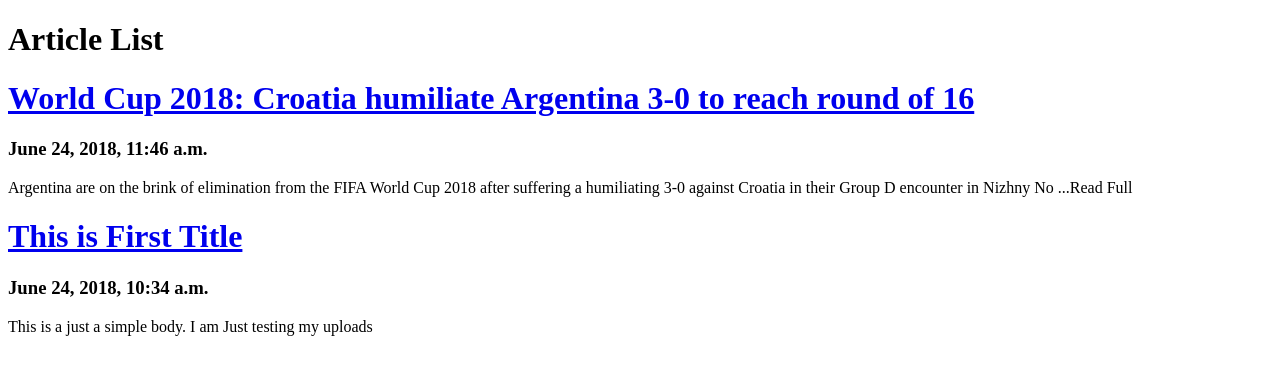
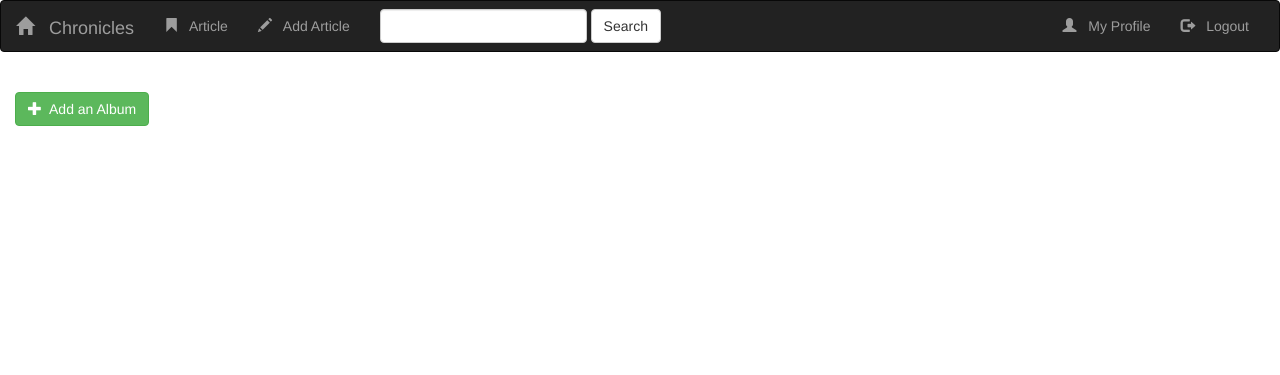
Before and after one commit to sauravprakashgupta/chronicles, a Django app: page /articles/ in a window 1280 px wide. Shown: the top 375 px of the page. Run offline with Django 3.2, Linux system fonts and the light colour scheme; data comes from the database, SQL or seed files in the repository; some libraries are stand-ins or nearby versions.

Commit message:
Including Bootstrp
Including bootstrap with dead links.

```diff
--- a/articles/templates/articles/article_list.html
+++ b/articles/templates/articles/article_list.html
@@ -1,17 +1,51 @@
-<!DOCTYPE html>
-<html lang="en" dir="ltr">
-  <head>
-    <meta charset="utf-8">
-    <title>Article List</title>
-  </head>
-  <body>
-    <h1>Article List</h1>
-    <div>
-      {% for article in all_articles %}
-        <h1><a href="#">{{ article.title }}</a></h1>
-        <h3> {{ article.date }}</h3>
-        <p> {{ article.article_body_view }}</p>
-      {% endfor %}
+{% extends 'articles/base_template.html' %}
+
+{% block myBlock1 %}
+<div class="albums-container container-fluid">
+
+    <!-- Albums -->
+    <div class="row">
+        {% if albums %}
+        {% for album in albums %}
+        <div class="col-sm-4 col-lg-2">
+            <div class="thumbnail">
+                <a href="#">
+                    <img src="{{ album.album_logo.url }}" class="img-responsive">
+                </a>
+                <div class="caption">
+                    <h2>{{ album.album_title }}</h2>
+                    <h4>{{ album.artist }}</h4>
+
+                    <!-- View Details -->
+                    <a href="#" class="btn btn-primary btn-sm" role="button">View Details</a>
+
+                    <!-- Delete Album -->
+                    <form action="#" method="post" style="display: inline;">
+                        {% csrf_token %}
+                        <input type="hidden" name="album_id" value="{{ album.id }}" />
+                        <button type="submit" class="btn btn-default btn-sm">
+                            <span class="glyphicon glyphicon-trash"></span>
+                        </button>
+                    </form>
+
+
+                </div>
+            </div>
+        </div>
+        {% cycle '' '' '' '' '' '<div class="clearfix visible-lg"></div>' %}
+        {% endfor %}
+        {% else %}
+        <div class="col-sm-12">
+            <br>
+            <a href="#">
+                <button type="button" class="btn btn-success">
+                    <span class="glyphicon glyphicon-plus"></span>&nbsp; Add an Album
+                </button>
+            </a>
+        </div>
+        {% endif %}
     </div>
-  </body>
-</html>
+
+
+</div>
+{% endblock %}
--- /dev/null
+++ b/articles/templates/articles/base_template.html
@@ -0,0 +1,77 @@
+<!DOCTYPE html>
+<html lang="en">
+<head>
+    <meta charset="UTF-8">
+    <title>{% block titleName %}Chronicles{% endblock %}</title>
+
+    {% load staticfiles %}
+    <link rel="icon" href="http://oddssmasher.com/wp-content/uploads/2017/11/profit-diary.png">
+    <link rel="stylesheet" href="https://maxcdn.bootstrapcdn.com/bootstrap/3.3.6/css/bootstrap.min.css"/>
+    <link href ='https://fonts.googleapis.com/css?family=Satisfy' rel='stylesheet' type='text/css'>
+    <link rel="stylesheet" type="text/css" href="{% static 'css-js/css/styles.css' %}"/>
+    <script src="https://ajax.googleapis.com/ajax/libs/jquery/1.12.0/jquery.min.js"></script>
+    <script src="http://maxcdn.bootstrpcdn.com/bootstrap/3.3.6/js/bootstrap.min.js"></script>
+</head>
+<body>
+    <nav class="navbar navbar-inverse">
+    <div class="container-fluid">
+
+        <!--Headers-->
+        <div class="navbar-header">
+            <button type="button" class="navbar-toggle" data-toggle="collapse" data-target="#siteNavBar">
+                <span class="icon-bar"></span>
+                <span class="icon-bar"></span>
+                <span class="icon-bar"></span>
+            </button>
+            <a class="navbar-brand" href="#"> <span class="glyphicon glyphicon-home" aria-hidden="true"></span> &nbsp; Chronicles </a>
+        </div>
+        <!-- Items -->
+
+        <div class="collapse navbar-collapse" id="siteNavBar">
+            <ul class="nav navbar-nav ">
+                <!-- Alnums -->
+                <li class="">
+                    <a href="#">
+                        <span class="glyphicon glyphicon-bookmark" aria-hidden="true"></span> &nbsp; Article
+                    </a>
+                </li>
+
+                <!--Music-->
+                <li class="">
+                    <a href="#">
+                        <span class="glyphicon glyphicon-pencil" aria-hidden="true"></span> &nbsp; Add Article
+                    </a>
+                </li>
+            </ul>
+            <!--Search Bar-->
+            <form class="navbar-form navbar-left" role="search" method="get" action="#">
+                <div class="form-group">
+                    <input type="text" class="form-control" name="myQuerry" value="">
+                </div>
+                <button type="submit" class="btn btn-default">Search</button>
+            </form>
+
+            <!--right section-->
+            <ul class="nav navbar-nav navbar-right">
+                <!--Add Article-->
+                <li class="">
+                    <a href="#">
+                        <span class="glyphicon glyphicon-user" aria-hidden="true"></span> &nbsp; My Profile
+                    </a>
+                </li>
+                <!--Logout-->
+                <li class="">
+                    <a href="#">
+                        <span class="glyphicon glyphicon-log-out" aria-hidden="true"></span> &nbsp; Logout
+                    </a>
+                </li>
+            </ul>
+        </div>
+    </div>
+</nav>
+    <!--Child block 1-->
+    {% block myBlock1 %}
+    {% endblock %}
+    <!--End of Child block 1-->
+</body>
+</html>
--- a/chronicles/settings.py
+++ b/chronicles/settings.py
@@ -120,3 +120,8 @@
 # https://docs.djangoproject.com/en/2.0/howto/static-files/
 
 STATIC_URL = '/static/'
+
+STATICFILES_DIR = [
+    os.path.join(BASE_DIR,'/staticFiles/'),
+
+]
--- a/chronicles/urls.py
+++ b/chronicles/urls.py
@@ -1,6 +1,7 @@
 from django.contrib import admin
 from django.conf.urls import url, include
 from . import views
+from django.contrib.staticfiles.urls import staticfiles_urlpatterns
 
 urlpatterns = [
 	url(r'admin/', admin.site.urls),
@@ -8,3 +9,5 @@
     url(r'^$',views.homepage),
 	url(r'^articles/$',include('articles.urls')),
 ]
+
+urlpatterns += staticfiles_urlpatterns()
```
Also changed, not shown: 3 other files.
